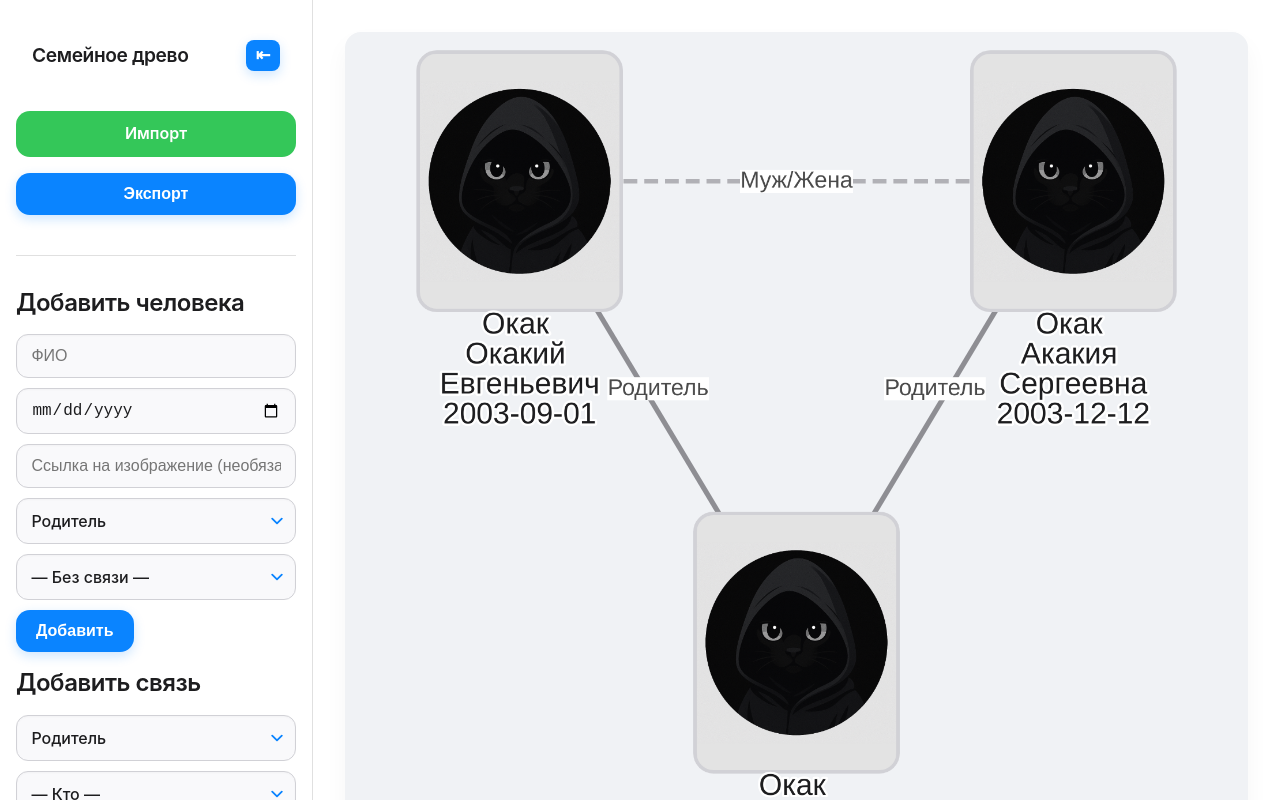
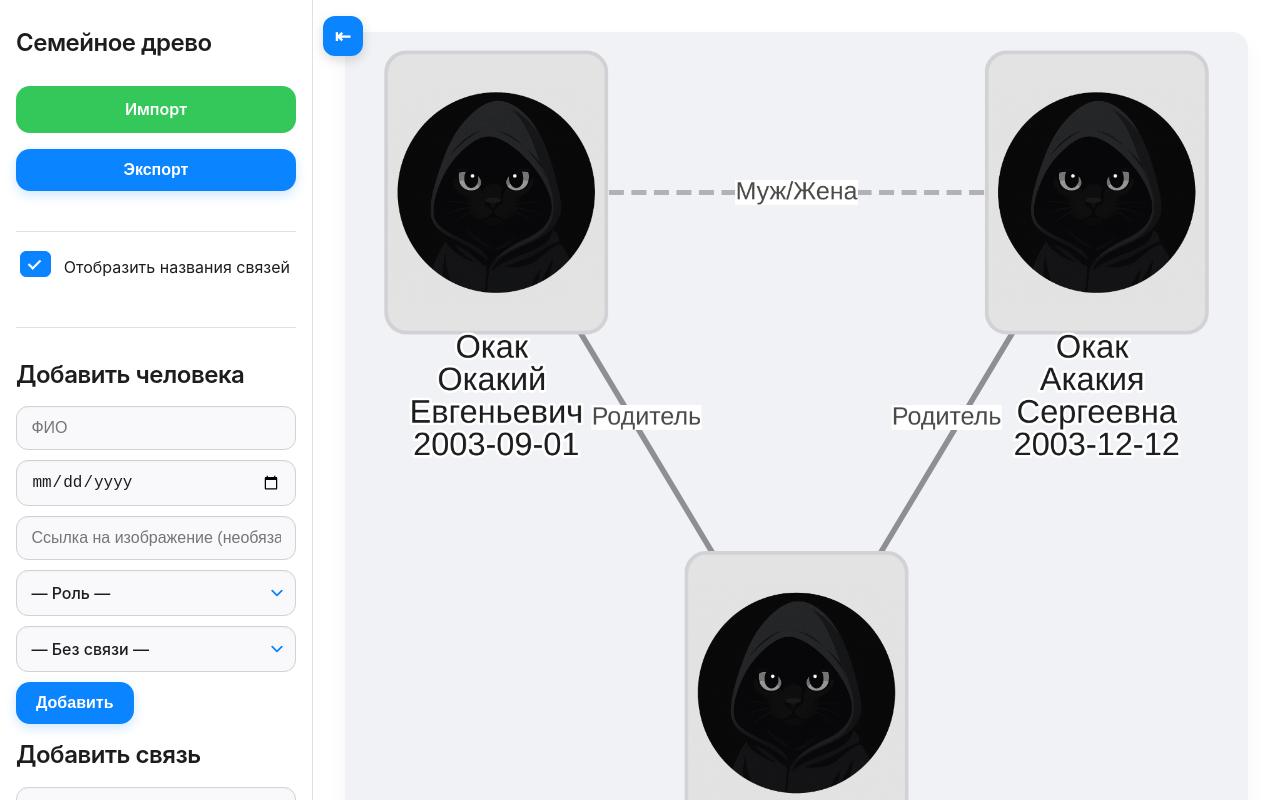
Before and after one commit to Fallet666/family-tree-generator, a React app in the folder client/: page /tree in a window 1280 px wide. Shown: the top 800 px of the page. Built offline with nearby package versions, Linux system fonts and the light colour scheme.

Commit message:
Add showlabels button and fix hide-button

```diff
--- a/client/src/components/FamilyTreeGraph.tsx
+++ b/client/src/components/FamilyTreeGraph.tsx
@@ -2,7 +2,10 @@ import React, { useEffect, useRef } from "react";
 import cytoscape, { Core, ElementDefinition, StylesheetCSS } from "cytoscape";
 import { FamilyTree } from "../types/FamilyTree";
 
-interface Props { treeData: FamilyTree }
+interface Props {
+  treeData: FamilyTree
+  showLabels: boolean;
+}
 
 const X_SPACING = 400;
 const Y_SPACING = 200;
@@ -30,8 +33,8 @@ const palette = {
   accent  : cssVar("--apple-accent")  || "#0a84ff"
 };
 
-const cyStyle: string = `
-  node.person {
+const getCyStyle = (showLabels: boolean): string =>
+  `node.person {
     width: 88px;
     height: 112px;
     shape: round-rectangle;
@@ -84,7 +87,7 @@ const cyStyle: string = `
     target-arrow-shape: triangle;
     target-arrow-color: #8e8e93;
 
-    label: data(label);
+    label: ${showLabels ? 'data(label)' : ''};
     font-size: 10px;
     font-family: -apple-system, BlinkMacSystemFont, 'SF Pro Text', 'Segoe UI', sans-serif;
     font-weight: 500;
@@ -101,7 +104,7 @@ const cyStyle: string = `
     line-style: dashed;
     line-color: #b1b1b6;
 
-    label: data(label);
+    label: ${showLabels ? 'data(label)' : ''};
     font-size: 10px;
     font-family: -apple-system, BlinkMacSystemFont, 'SF Pro Text', 'Segoe UI', sans-serif;
     font-weight: 500;
@@ -120,7 +123,7 @@ const cyStyle: string = `
 `;
 
 
-const FamilyTreeGraph: React.FC<Props> = ({ treeData }) => {
+const FamilyTreeGraph: React.FC<Props> = ({ treeData, showLabels }) => {
   const ref = useRef<HTMLDivElement>(null);
 
   useEffect(() => {
@@ -237,10 +240,10 @@ const FamilyTreeGraph: React.FC<Props> = ({ treeData }) => {
       container: ref.current!,
       elements,
       layout: { name: 'preset', padding: 50 },
-      style: cyStyle as any
+      style: getCyStyle(showLabels) as any
     });
     cy.fit();
-  }, [treeData]);
+  }, [treeData, showLabels]);
 
   return <div ref={ref} className="graph-container" />;
 };
--- a/client/src/components/PersonForm.tsx
+++ b/client/src/components/PersonForm.tsx
@@ -1,5 +1,6 @@
 import React, { useState } from "react";
 import { FamilyTree } from "../types/FamilyTree";
+import "../styles/form.css";
 
 interface Props {
   treeData: FamilyTree;
@@ -10,7 +11,7 @@ const PersonForm: React.FC<Props> = ({ treeData, onUpdateTree }) => {
   const [fullName, setFullName] = useState("");
   const [birthDate, setBirthDate] = useState("");
   const [photoUrl, setPhotoUrl] = useState("");
-  const [linkType, setLinkType] = useState<"parent" | "child" | "spouse">("parent");
+  const [linkType, setLinkType] = useState<"" | "parent" | "child" | "spouse">("");
   const [targetId, setTargetId] = useState("");
   const [linkSecondId, setLinkSecondId] = useState("");
 
@@ -56,7 +57,11 @@ const PersonForm: React.FC<Props> = ({ treeData, onUpdateTree }) => {
         onChange={(e) => setPhotoUrl(e.target.value)}
       />
 
-      <select value={linkType} onChange={(e) => setLinkType(e.target.value as 'parent' | 'child' | 'spouse')}>
+        <select
+            value={linkType}
+            onChange={(e) => setLinkType(e.target.value as '' | 'parent' | 'child' | 'spouse')}
+        >
+            <option value="">— Роль —</option>
             <option value="parent">Родитель</option>
             <option value="child">Ребёнок</option>
             <option value="spouse">Супруг(а)</option>
@@ -73,10 +78,13 @@ const PersonForm: React.FC<Props> = ({ treeData, onUpdateTree }) => {
 
       <button type="submit">Добавить</button>
 
-
       <h2>Добавить связь</h2>
       <div className="link-form">
-        <select value={linkType} onChange={(e) => setLinkType(e.target.value as 'parent' | 'child' | 'spouse')}>
+          <select
+              value={linkType}
+              onChange={(e) => setLinkType(e.target.value as 'parent' | 'child' | 'spouse')}
+          >
+              <option value="">— Роль —</option>
               <option value="parent">Родитель</option>
               <option value="child">Ребёнок</option>
               <option value="spouse">Супруг(а)</option>
--- a/client/src/components/TreeApp.tsx
+++ b/client/src/components/TreeApp.tsx
@@ -1,5 +1,4 @@
-
-import React, { useState, useEffect } from "react";
+import React, { useState, useEffect, useRef } from "react";
 import FamilyTreeGraph from "./FamilyTreeGraph";
 import PersonForm from "./PersonForm";
 import "../styles/index.css";
@@ -39,6 +38,9 @@ const initialData: FamilyTree = {
 const App: React.FC = () => {
     const [sidebarOpen, setSidebarOpen] = useState(true);
     const [treeData, setTreeData] = useState<FamilyTree>(initialData);
+    const [showLabels, setShowLabels] = useState(true);
+    const sidebarRef = useRef<HTMLDivElement>(null);
+    const [toggleLeft, setToggleLeft] = useState("1rem");
 
     useEffect(() => {
         const handler = (e: any) => {
@@ -47,6 +49,15 @@ const App: React.FC = () => {
         window.addEventListener("tree:update", handler);
         return () => window.removeEventListener("tree:update", handler);
     }, []);
+
+    useEffect(() => {
+        const sidebarWidth = sidebarRef.current?.offsetWidth || 0;
+        if (sidebarOpen) {
+            setToggleLeft(`${sidebarWidth + 10}px`);
+        } else {
+            setToggleLeft("1rem");
+        }
+    }, [sidebarOpen]);
 
     const handleAddPerson = (newTree: FamilyTree) => {
         setTreeData(newTree);
@@ -83,32 +94,49 @@ const App: React.FC = () => {
 
     return (
         <>
+            <button
+                onClick={() => setSidebarOpen(!sidebarOpen)}
+                className="sidebar__toggle--floating"
+                style={{ left: toggleLeft }}
+                aria-label="Toggle sidebar"
+            >
+                {sidebarOpen ? "⇤" : "⇥"}
+            </button>
+
             <div className="container">
                 {sidebarOpen && (
-                    <div className="sidebar">
+                    <div className="sidebar" ref={sidebarRef}>
                         <div className="sidebar__header">
-                            <h1 className="sidebar__title">Семейное древо</h1>
-                            <button onClick={() => setSidebarOpen(false)} className="sidebar__toggle">⇤</button>
+                            <h2  className="sidebar__title">Семейное древо</h2>
                         </div>
                         <div className="sidebar__section">
                             <label className="btn">
                                 Импорт
-                                <input type="file" accept=".json" onChange={handleImport} hidden/>
+                                <input type="file" accept=".json" onChange={handleImport} hidden />
                             </label>
                             <button className="btn" onClick={handleExport}>Экспорт</button>
+                        </div>
+                        <div className="sidebar__section">
+                            <label className="checkbox">
+                                <input
+                                    type="checkbox"
+                                    checked={showLabels}
+                                    onChange={() => setShowLabels(prev => !prev)}
+                                />
+                                <span className="checkbox__text">Отобразить названия связей</span>
+                            </label>
                         </div>
                         <div className="sidebar__section">
                             <PersonForm treeData={treeData} onUpdateTree={handleAddPerson}/>
                         </div>
                     </div>
                 )}
+
                 <div className={`main-content ${!sidebarOpen ? "main-content--expanded" : ""}`}>
-                    {!sidebarOpen && (
-                        <button onClick={() => setSidebarOpen(true)} className="sidebar__toggle sidebar__toggle--floating">⇥</button>
-                    )}
-                    <FamilyTreeGraph treeData={treeData} />
+                    <FamilyTreeGraph treeData={treeData} showLabels={showLabels} />
                 </div>
             </div>
+
             <footer className="app-footer">
                 <p>© 2025 Алексей Коротков. Сделано с душой.</p>
             </footer>
--- a/client/src/styles/form.css
+++ b/client/src/styles/form.css
@@ -47,9 +47,10 @@
   color: white;
   background-color: #0a84ff;
   border: none;
-  border-radius: 12px;
+  border-radius: 14px;
   cursor: pointer;
-  transition: background-color 0.2s ease, box-shadow 0.2s ease;
+  transition: all 0.2s ease;
+  box-shadow: 0 4px 12px rgba(10, 132, 255, 0.2);
 }
 
 .form__button:hover {
--- a/client/src/styles/index.css
+++ b/client/src/styles/index.css
@@ -102,7 +102,7 @@ button {
 
 button:hover {
   background-color: #0066cc;
-  box-shadow: 0 6px 18px rgba(0, 102, 204, 0.25);
+  box-shadow: 0 6px 12px rgba(0, 102, 204, 0.25);
 }
 
 button:active {
--- a/client/src/styles/layout.css
+++ b/client/src/styles/layout.css
@@ -1,4 +1,3 @@
-
 /* Общая обёртка */
 .container {
   display: flex;
@@ -41,7 +40,8 @@
 
 /* Основное пространство под граф */
 .main-content {
-  flex-grow: 1;
+  flex: 1;
+  overflow: hidden;
   padding: 2rem;
   background-color: #ffffff;
   display: flex;
@@ -71,13 +71,12 @@
   display: flex;
   justify-content: space-between;
   align-items: center;
-  padding: 1rem;
+  padding: 0;
   gap: 1rem;
-  white-space: nowrap; /* ← запретить перенос */
+  white-space: nowrap;
 }
 
 .sidebar__title {
-  font-size: 1.2rem;
   font-weight: 600;
   margin: 0;
   flex-grow: 1;
@@ -107,10 +106,10 @@
 }
 
 .sidebar__toggle--floating {
-  position: absolute;
+  position: fixed;
   top: 1rem;
   left: 1rem;
-  z-index: 10;
+  z-index: 1000;
   background-color: #0a84ff;
   color: white;
   border-radius: 0.75rem;
@@ -121,4 +120,57 @@
   display: flex;
   align-items: center;
   justify-content: center;
+  box-shadow: 0 4px 12px rgba(0, 0, 0, 0.15);
+  cursor: pointer;
+  transition: left 0.3s ease;
 }
+
+.checkbox {
+  display: flex;
+  align-items: center;
+  gap: 10px;
+  cursor: pointer;
+  user-select: none;
+  font-size: 16px;
+  line-height: 1;
+}
+
+.checkbox input[type="checkbox"] {
+  appearance: none;
+  -webkit-appearance: none;
+  width: 0px;
+  height: 0px;
+  border: 1px solid #0a84ff;
+  border-radius: 6px;
+  display: flex;
+  align-items: center;
+  justify-content: center;
+  box-sizing: border-box;
+  flex-shrink: 0;
+  background-color: #fff;
+  cursor: pointer;
+  position: relative;
+  transition: all 0.2s ease;
+  outline: none;
+}
+
+.checkbox input[type="checkbox"]:checked {
+  background-color: #0a84ff;
+}
+
+.checkbox input[type="checkbox"]::after {
+  content: "";
+  display: none;
+  width: 5px;
+  height: 10px;
+  border: solid white;
+  border-width: 0 2px 2px 0;
+  transform: rotate(45deg);
+  position: absolute;
+  top: 5px;
+  left: 10px;
+}
+
+.checkbox input[type="checkbox"]:checked::after {
+  display: block;
+}
--- a/client/src/types/FamilyTree.ts
+++ b/client/src/types/FamilyTree.ts
@@ -5,7 +5,7 @@ export interface Person {
   photoUrl?: string;
 }
 
-export type RelationType = "spouse" | "parent" | "child";
+export type RelationType = "" | "spouse" | "parent" | "child";
 
 export interface Relation {
   from: string;
```
Lines whose indentation alone changed are shown as unchanged.
